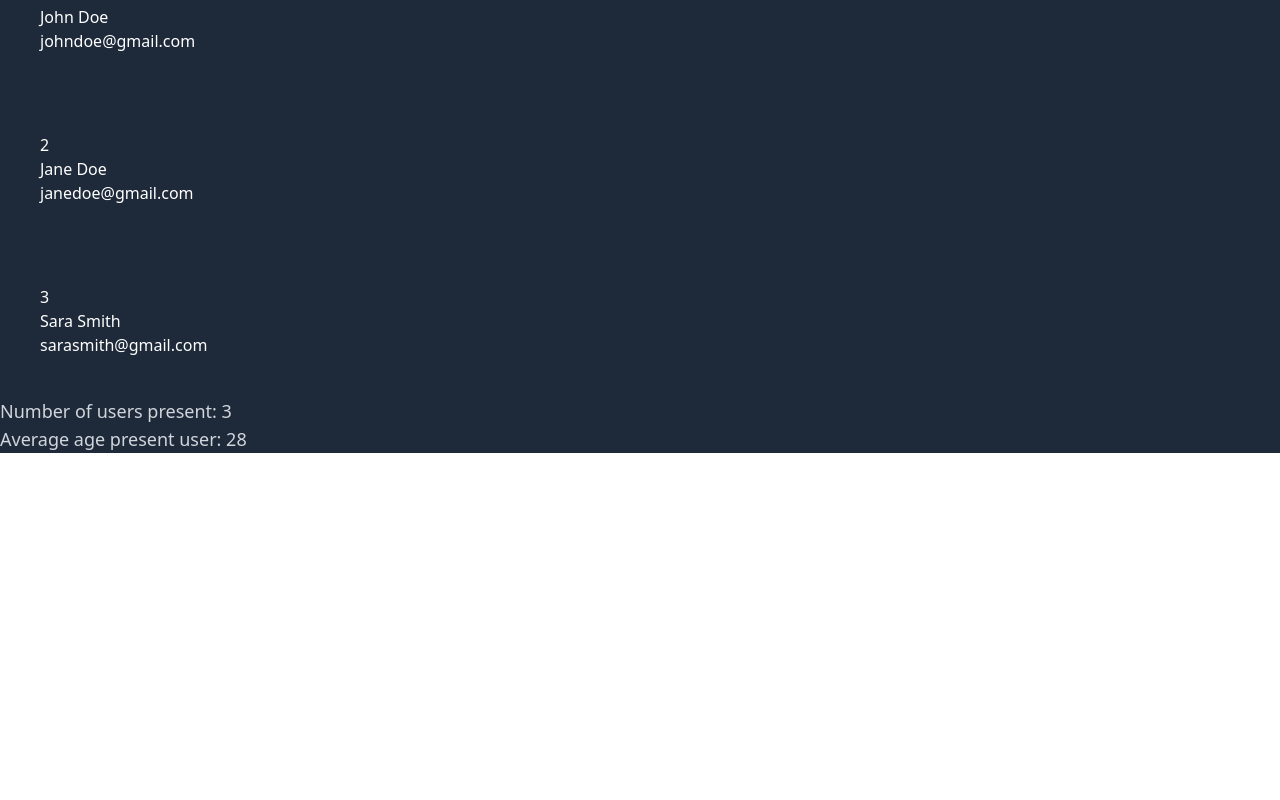
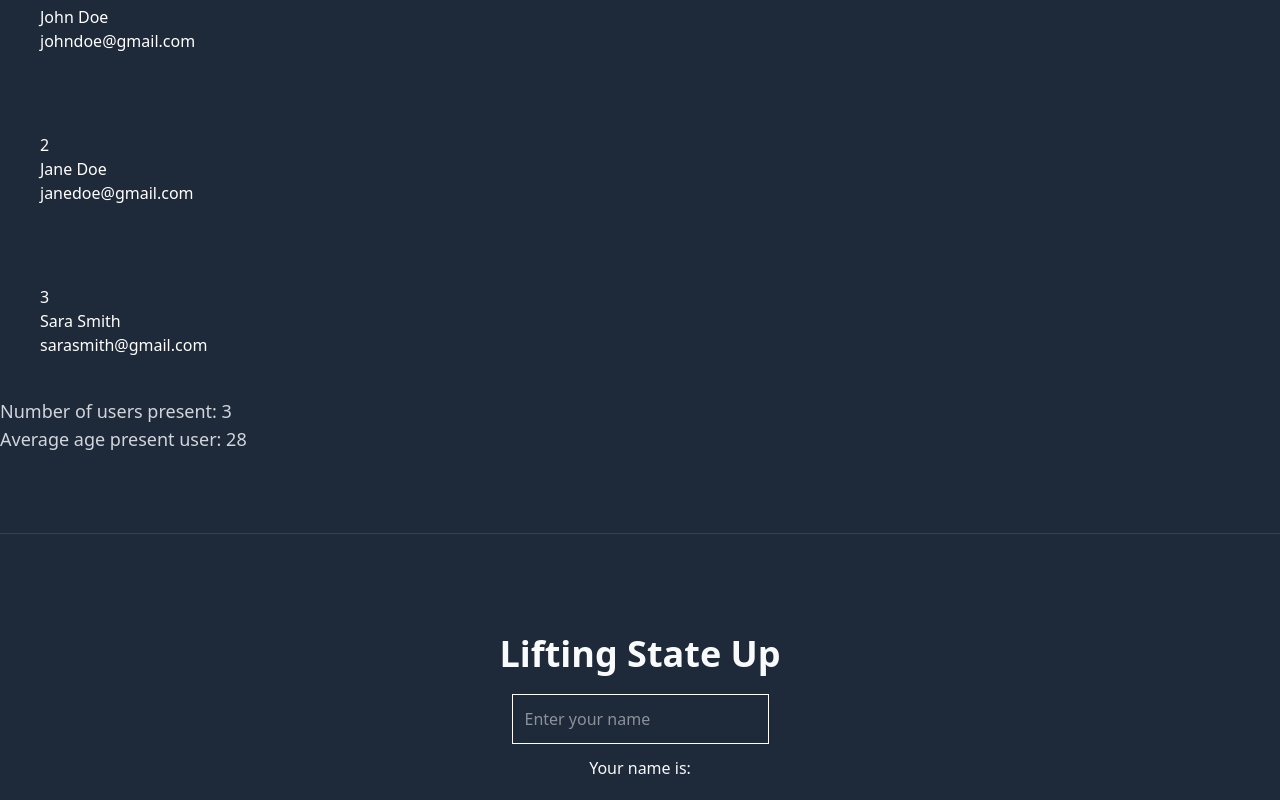
Before and after one commit to sudo-Satvik/full-stack-web-dev, a React (Vite) app in the folder 04_react/v19_react_vite/01-reactjs/: page / in a window 1280 px wide. Shown: the part 4001-4801 px from the top of the page. Before the commit the page ends 4454 px from the top, so only its background shows below. Built offline with nearby package versions, Linux system fonts and the light colour scheme.

Commit message:
Add LiftingStateUp component to demonstrate lifting state up in React

```diff
--- a/04_react/v19_react_vite/01-reactjs/src/App.jsx
+++ b/04_react/v19_react_vite/01-reactjs/src/App.jsx
@@ -10,6 +10,7 @@
 
 import UserDetails from "./components/UserDetails.jsx";
 import DerivedStates from "./components/DerivedStates.jsx";
+import LiftingStateUp from "./components/LiftingStateUp.jsx";
 
 const App = () => {
   const handleSubmit = () => {
@@ -61,8 +62,10 @@
       <State />
 
       <UserDetails />
-      <hr className="my-20 text-gray-700"/>
+      <hr className="my-20 text-gray-700" />
       <DerivedStates />
+      <hr className="my-20 text-gray-700" />
+      <LiftingStateUp />
     </div>
   );
 };
--- /dev/null
+++ b/04_react/v19_react_vite/01-reactjs/src/components/LiftingStateUp.jsx
@@ -0,0 +1,41 @@
+import { useState } from "react";
+
+const LiftingStateUp = () => {
+  const [inputValue, setInputValue] = useState("");
+  return (
+    <div>
+      <h1 className="text-4xl font-semibold text-center pt-5">
+        Lifting State Up
+      </h1>
+      <div className="flex flex-col justify-center items-center gap-3 py-5">
+        <InputComponent inputValue={inputValue} setInputValue={setInputValue} />
+        <DisplayComponent outputData={inputValue} />
+      </div>
+    </div>
+  );
+};
+
+const InputComponent = ({ inputValue, setInputValue }) => {
+  //   const [inputValue, setInputValue] = useState("");     // Instead of defining here, we can define in parent component and pass it as props
+  return (
+    <div>
+      <input
+        type="text"
+        placeholder="Enter your name"
+        value={inputValue}
+        onChange={(e) => setInputValue(e.target.value)}
+        className="border-white border-1 p-3"
+      />
+    </div>
+  );
+};
+
+const DisplayComponent = ({ outputData }) => {
+  return (
+    <div>
+      <h1>Your name is: {outputData}</h1>
+    </div>
+  );
+};
+
+export default LiftingStateUp;
```
